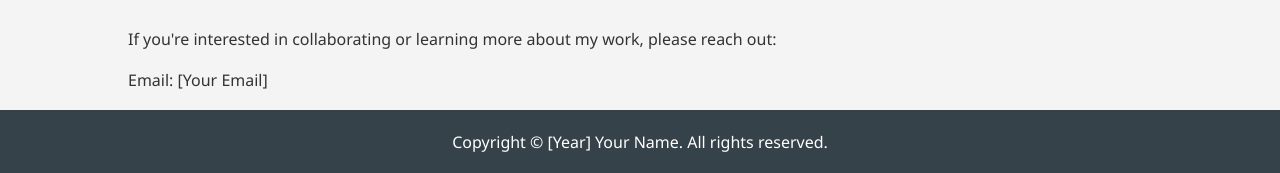
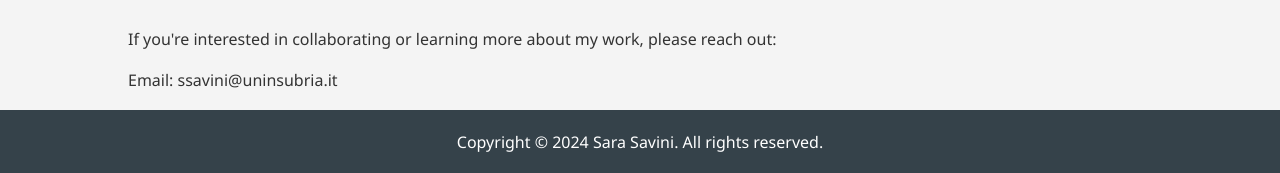
Before and after one commit to sarasavini/sarasavini.github.io, a plain HTML site: page index.html in a window 1280 px wide. Shown: the part 1057-1230 px from the top of the page. Drawn offline with Linux system fonts and the light colour scheme.

Commit message:
Update index.html

```diff
--- a/index.html
+++ b/index.html
@@ -135,11 +135,11 @@
     <section class="container" id="contact">
         <h2>Contact</h2>
         <p>If you're interested in collaborating or learning more about my work, please reach out:</p>
-        <p>Email: [Your Email]</p>
+        <p>Email: ssavini@uninsubria.it</p>
     </section>
 
     <footer>
-        <p>Copyright © [Year] Your Name. All rights reserved.</p>
+        <p>Copyright © 2024 Sara Savini. All rights reserved.</p>
     </footer>
 </body>
 </html>
```
